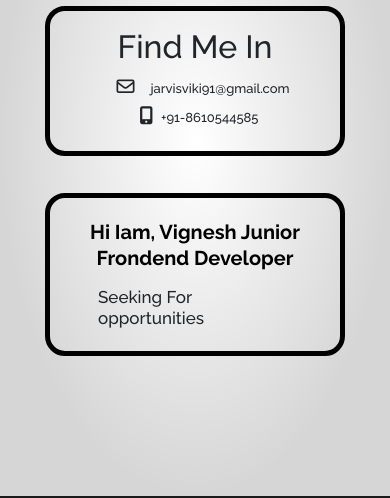
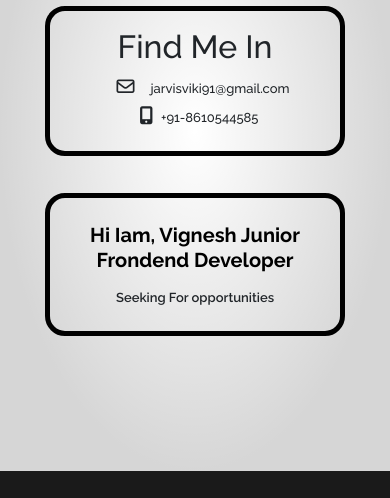
Before and after one commit to vikeyvignes/myportfolio.github.io, a plain HTML site: page index.html in a window 390 px wide. Shown: the part 6083-6581 px from the top of the page. Drawn offline with nearby package versions, Linux system fonts and the light colour scheme.

Commit message:
Update style.css

```diff
--- a/css/style.css
+++ b/css/style.css
@@ -1364,7 +1364,8 @@ letter-spacing: 10.661px;
 margin-bottom: 30px;
 }
 .contact-col .seeking{
-font-size: 17px;
+font-size: 13px;
+font-weight: 600;
 }
 .contact-col{
 border: 5px solid #000;
```
